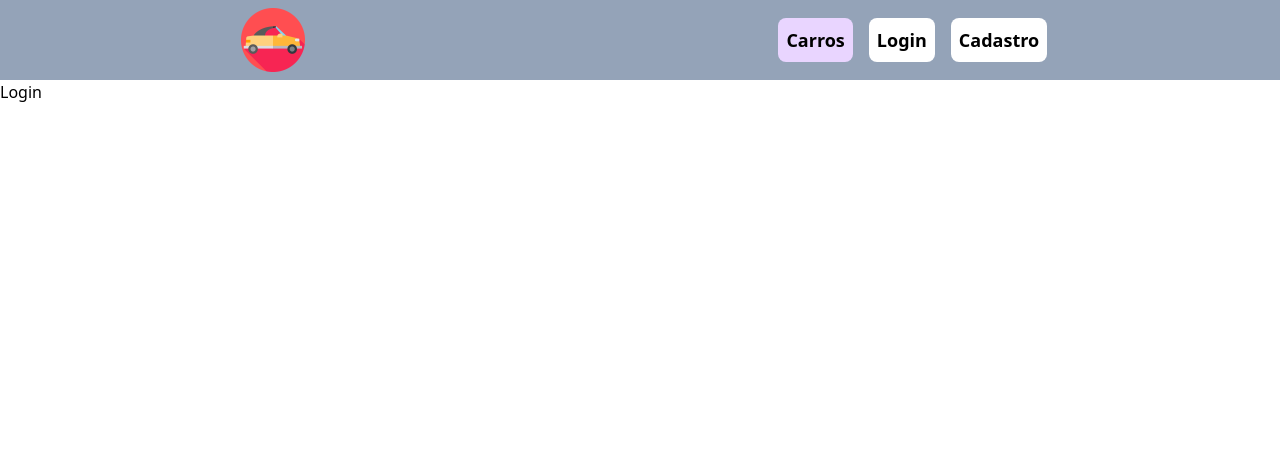
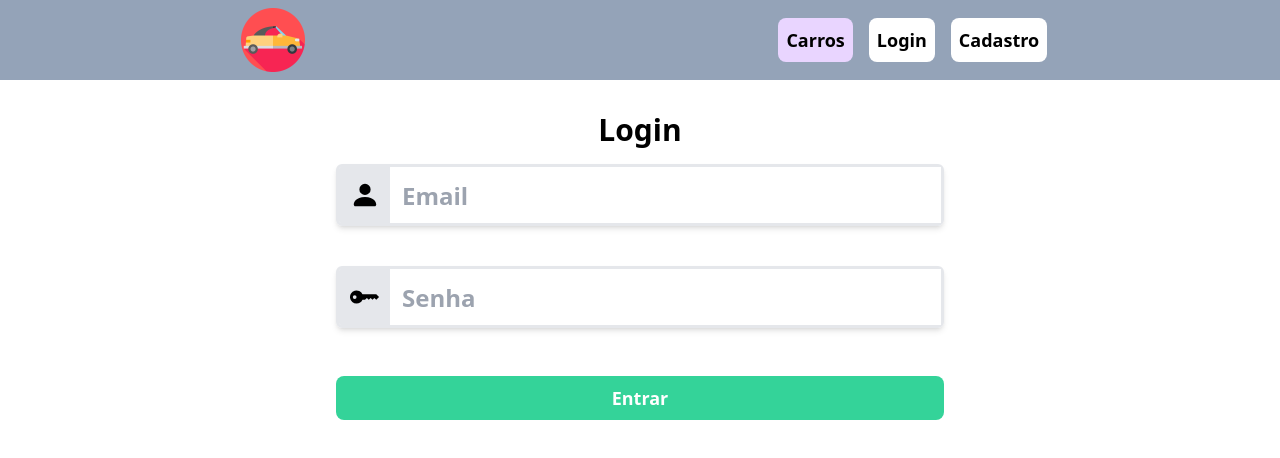
Before and after one commit to JhonatanDota/car-rent, a React (Create React App) app in the folder frontend/: page /login in a window 1280 px wide. Shown: the top 458 px of the page. Built offline with nearby package versions, Linux system fonts and the light colour scheme; no server answers.

Commit message:
login form

```diff
--- a/frontend/src/components/auth/Login.tsx
+++ b/frontend/src/components/auth/Login.tsx
@@ -1,5 +1,113 @@
+import { useState } from "react";
+import { FormEvent } from "react";
+import { BsPersonFill, BsKeyFill } from "react-icons/bs";
+import { LoginModel } from "../../models/LoginModel";
+import { login } from "./requests";
+import { EMAIL_REGEX } from "../../functions/regexs";
+import { Toaster } from "react-hot-toast";
+import { alertToast, failToast } from "../../functions/alerts";
+
 export default function Login() {
-    return (
-        <h1>Login</h1>
-    )
+  const [email, setEmail] = useState<string>("");
+  const [password, setPassword] = useState<string>("");
+
+  async function onSubmit(event: FormEvent) {
+    event.preventDefault();
+
+    let loginData: LoginModel = {
+      email: email,
+      password: password,
+    };
+
+    if (fieldsHaveErrors(loginData)) return;
+
+    try {
+      await login(loginData)
+        .then((_) => {})
+        .catch((error) => {
+          let response = error.response;
+          let statusCode = response.status;
+
+          if (statusCode == 401) failToast("Credenciais não encontradas.");
+          resetFields();
+        });
+    } catch {
+      failToast("Ocorreu um erro interno, tente novamente mais tarde.");
+    }
+  }
+
+  function fieldsHaveErrors(loginData: LoginModel): boolean {
+    if (!EMAIL_REGEX.test(loginData.email)) {
+      alertToast("Digite um email válido.");
+      return true;
+    }
+
+    if (!loginData.password) {
+      alertToast("Digite uma senha.");
+      return true;
+    }
+
+    return false;
+  }
+
+  function resetFields() {
+    setEmail("");
+    setPassword("");
+  }
+
+  return (
+    <div className="flex flex-col p-8 w-full">
+      <Toaster />
+      <div className="flex flex-col mb-4">
+        <p className="text-xl md:text-3xl text-center font-bold">Login</p>
+      </div>
+      <div className="flex flex-col mb-4">
+        <p className="text-xl md:text-3xl text-center font-bold">
+          <form
+            onSubmit={onSubmit}
+            className="flex flex-col gap-y-10 md:w-1/2 md:m-auto"
+          >
+            <div className="flex flex-col gap-2">
+              <div className="border-[3px] justify-center flex items-center rounded-md shadow-md ">
+                <div className="flex justify-center items-center w-8 md:w-14 h-10 md:h-14 text-lg md:text-3xl bg-gray-200 rounded-l-sm">
+                  <BsPersonFill />
+                </div>
+                <input
+                  placeholder="Email"
+                  className="w-full font-bold px-3 h-10 md:h-14 text-gray-800 text-md md:text-2xl focus:outline-none"
+                  type="text"
+                  autoComplete="nope"
+                  value={email}
+                  onChange={(e) => setEmail(e.target.value)}
+                />
+              </div>
+            </div>
+
+            <div className="flex flex-col gap-2">
+              <div className="border-[3px] justify-center flex items-center rounded-md shadow-md ">
+                <div className="flex justify-center items-center w-8 md:w-14 h-10 md:h-14 text-lg md:text-3xl bg-gray-200 rounded-l-sm">
+                  <BsKeyFill />
+                </div>
+                <input
+                  placeholder="Senha"
+                  className="w-full font-bold px-3 h-10 md:h-14 text-gray-800 text-md md:text-2xl focus:outline-none"
+                  type="password"
+                  autoComplete="nope"
+                  value={password}
+                  onChange={(e) => setPassword(e.target.value)}
+                />
+              </div>
+            </div>
+
+            <button
+              className="bg-emerald-400 float-right text-white font-bold p-2 mt-2 text-lg rounded-lg"
+              type="submit"
+            >
+              Entrar
+            </button>
+          </form>
+        </p>
+      </div>
+    </div>
+  );
 }
--- a/frontend/src/components/auth/Register.tsx
+++ b/frontend/src/components/auth/Register.tsx
@@ -1,5 +1,6 @@
 import { useState } from "react";
 import { useForm } from "react-hook-form";
+import { EMAIL_REGEX, PASSWORD_REGEX, NAME_REGEX } from "../../functions/regexs";
 import {
   BsPersonFill,
   BsFillPersonLinesFill,
@@ -67,13 +68,15 @@ export default function Register() {
     <div className="flex flex-col p-8 w-full">
       <Toaster />
       <div className="flex flex-col mb-4">
-        <p className="text-xl md:text-3xl text-center font-bold">Crie sua conta</p>
+        <p className="text-xl md:text-3xl text-center font-bold">
+          Crie sua conta
+        </p>
       </div>
       <div className="text-md font-bold m-3 md:text-lg">
         {registerServerErrors.map((error) => (
           <div className="flex justify-center items-center gap-x-2">
             <p className="text-center">{error}</p>
-            <BsFillExclamationCircleFill color="red"/>
+            <BsFillExclamationCircleFill color="red" />
           </div>
         ))}
       </div>
@@ -94,7 +97,7 @@ export default function Register() {
               autoComplete="nope"
               {...register("first_name", {
                 required: true,
-                pattern: /^[a-zA-ZÀ-ÿ ]+$/i,
+                pattern: NAME_REGEX,
                 minLength: 3,
                 maxLength: 70,
               })}
@@ -134,7 +137,7 @@ export default function Register() {
               autoComplete="nope"
               {...register("last_name", {
                 required: true,
-                pattern: /^[a-zA-ZÀ-ÿ ]+$/i,
+                pattern: NAME_REGEX,
                 minLength: 3,
                 maxLength: 70,
               })}
@@ -174,7 +177,7 @@ export default function Register() {
               autoComplete="nope"
               {...register("email", {
                 required: true,
-                pattern: /^[A-Z0-9._%+-]+@[A-Z0-9.-]+\.[A-Z]{2,4}$/i,
+                pattern: EMAIL_REGEX,
               })}
             />
           </div>
@@ -200,7 +203,7 @@ export default function Register() {
               autoComplete="nope"
               {...register("password", {
                 required: true,
-                pattern: /^.{8,}$/
+                pattern: PASSWORD_REGEX,
               })}
             />
             <button
@@ -208,11 +211,7 @@ export default function Register() {
               className="flex justify-center items-center w-8 md:w-14 h-10 md:h-14 text-lg md:text-3xl bg-gray-200 rounded-l-sm"
               onClick={() => setShowPassword(!showPassword)}
             >
-              {showPassword ? (
-                <BsFillEyeSlashFill/>
-              ) : (
-                <BsFillEyeFill/>
-              )}
+              {showPassword ? <BsFillEyeSlashFill /> : <BsFillEyeFill />}
             </button>
           </div>
           <div className="text-xs text-center  md:text-lg">
--- a/frontend/src/components/auth/requests.ts
+++ b/frontend/src/components/auth/requests.ts
@@ -1,8 +1,21 @@
 import axios from "axios";
 import { API_BASE_URL } from "../../config";
+import { LoginModel } from "../../models/LoginModel";
 import UserRegisterModel from "../../models/UserRegisterModel";
 
+const LOGIN_URL = `${API_BASE_URL}login/`;
 const REGISTER_URL = `${API_BASE_URL}register/`;
+
+export async function login(loginData: LoginModel) {
+  return await axios
+  .post(LOGIN_URL, loginData)
+  .then((response) => {
+    return response.data;
+  })
+  .catch((error) => {
+    throw error;
+  });
+}
 
 export async function registerUser(userData: UserRegisterModel) {
   return await axios
--- a/frontend/src/functions/alerts.ts
+++ b/frontend/src/functions/alerts.ts
@@ -2,6 +2,7 @@ import { defaultMaxListeners } from "events";
 import toast from "react-hot-toast";
 
 const TOAST_DURATION_MS = 2500;
+const DEFAULT_POSITION = "bottom-center";
 const DEFAULT_STYLE = {
   borderRadius: "10px",
   background: "#333",
@@ -9,15 +10,26 @@ const DEFAULT_STYLE = {
 };
 
 export function successToast(message: string) {
-    toast.success(message, {
-        duration: TOAST_DURATION_MS,
-        style: DEFAULT_STYLE
-    });
+  toast.success(message, {
+    duration: TOAST_DURATION_MS,
+    style: DEFAULT_STYLE,
+    position: DEFAULT_POSITION
+  });
 }
 
 export function failToast(message: string) {
   toast.error(message, {
     duration: TOAST_DURATION_MS,
-    style: DEFAULT_STYLE
+    style: DEFAULT_STYLE,
+    position: DEFAULT_POSITION
   });
 }
+
+export function alertToast(message: string) {
+  toast(message, {
+    icon: '⚠️',
+    duration: TOAST_DURATION_MS,
+    style: DEFAULT_STYLE,
+    position: DEFAULT_POSITION
+  });
+}
--- /dev/null
+++ b/frontend/src/functions/regexs.ts
@@ -0,0 +1,5 @@
+export const NAME_REGEX = /^[a-zA-ZÀ-ÿ ]+$/i
+
+export const EMAIL_REGEX = /^[A-Z0-9._%+-]+@[A-Z0-9.-]+\.[A-Z]{2,4}$/i;
+
+export const PASSWORD_REGEX = /^.{8,}$/;
--- /dev/null
+++ b/frontend/src/models/LoginModel.ts
@@ -0,0 +1,4 @@
+export interface LoginModel {
+    email: string,
+    password: string
+}
```
Lines whose indentation alone changed are shown as unchanged.
